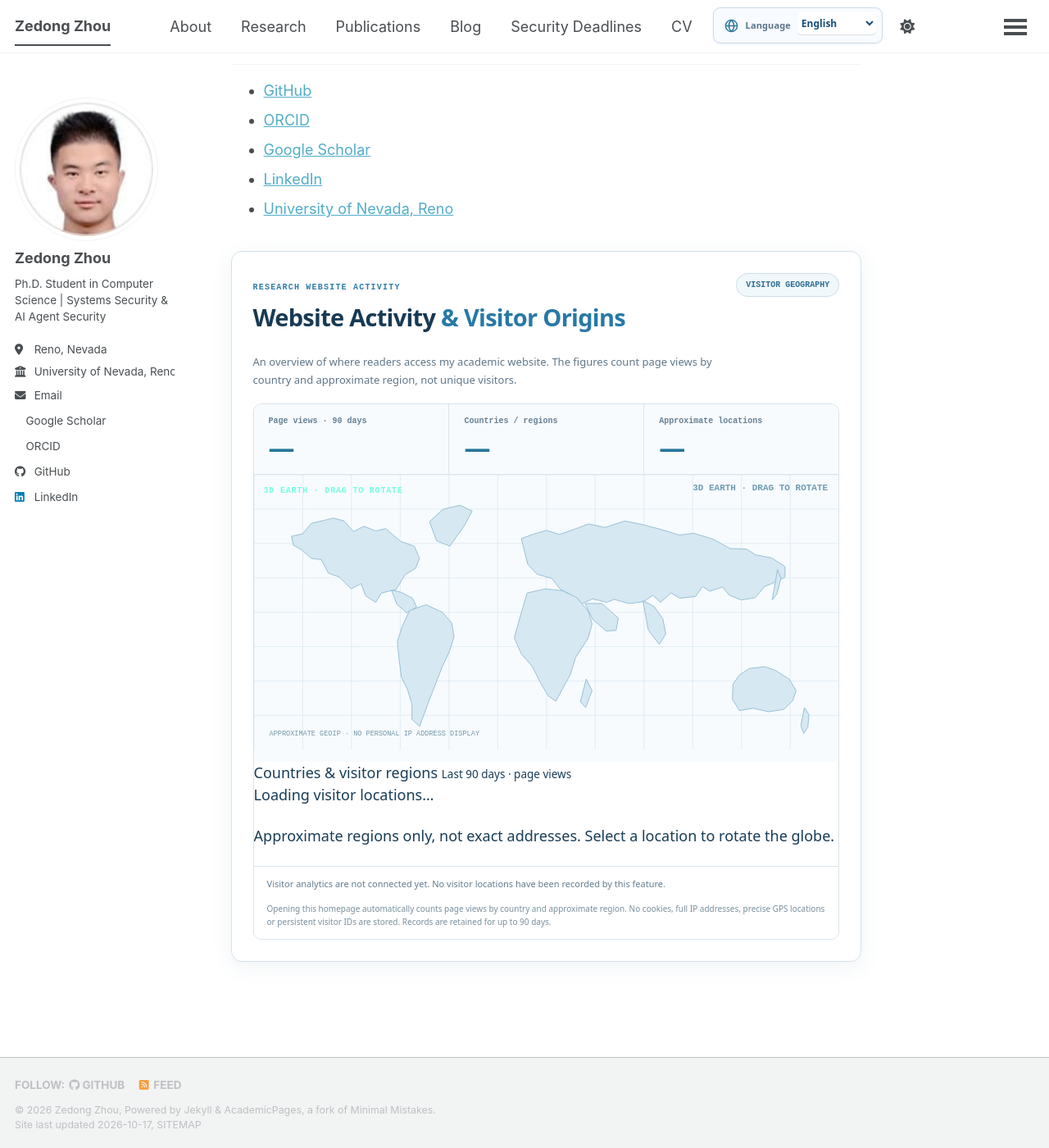
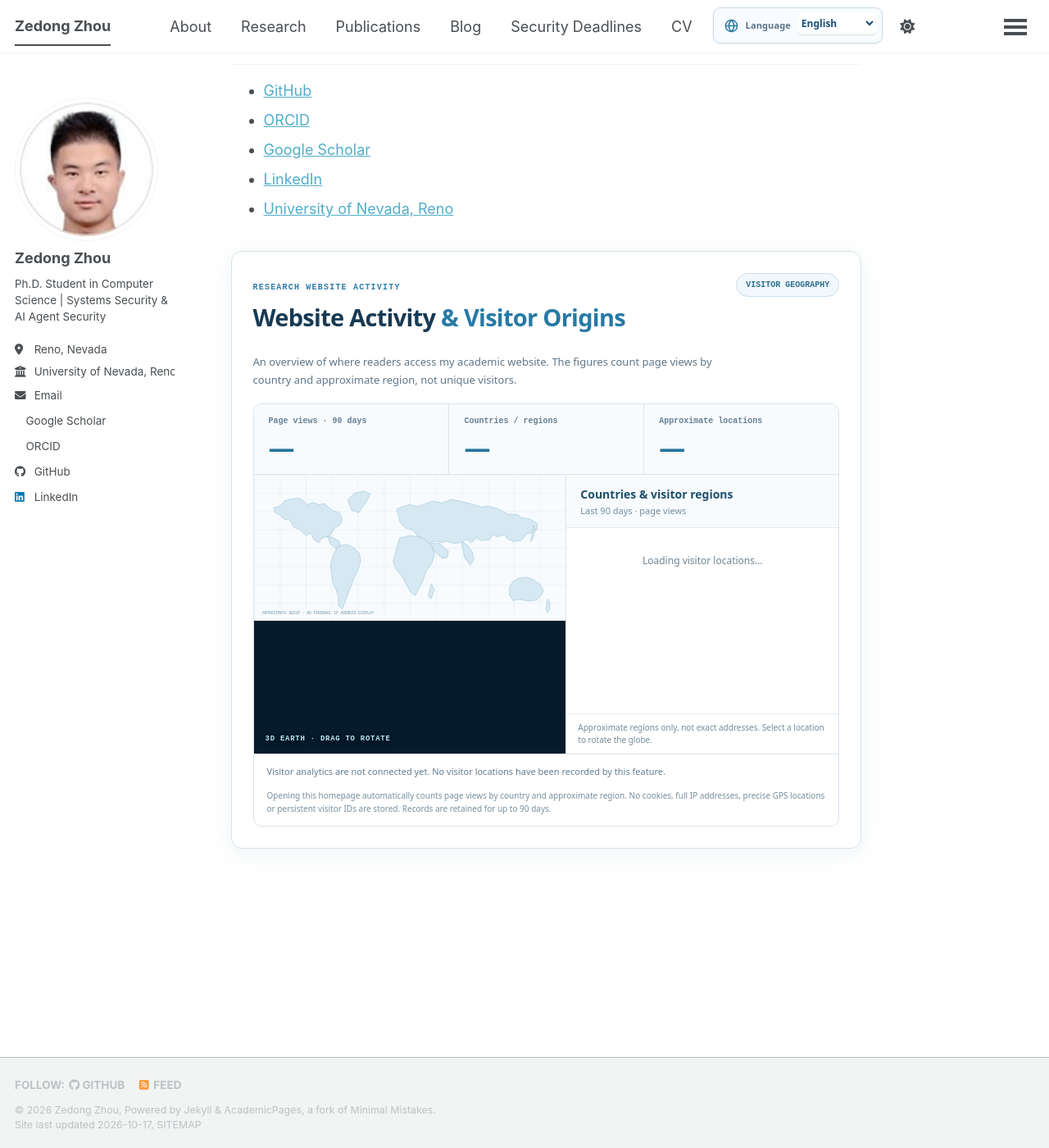
Before and after one commit to 2350082187zhou-ux/2350082187zhou-ux.github.io, a Jekyll site: the page built from _pages/about.md, in a window 1280 px wide and 1400 px high, scrolled down 2379 px. Shown: the whole window at 82% size. Built offline with Jekyll 4.4.1, drawn with Linux system fonts in a browser that asks for light colours; a style sheet for code colours, icons or effects is not loaded.

Commit message:
Style homepage compact 3D globe with scrollable country and region list

```diff
--- a/assets/css/home-academic.css
+++ b/assets/css/home-academic.css
@@ -106,3 +106,86 @@
  .page__content .home-visitor-activity .visitor-geo-stats>div{padding:11px 9px}
  .page__content .home-visitor-activity .visitor-geo-stats strong{font-size:22px}
 }
+
+
+/* Compact two-column homepage visitor globe and accurate geographic listing. */
+.page__content .home-visitor-activity .visitor-geo-split{
+  display:grid;grid-template-columns:minmax(0,1.07fr) minmax(0,.93fr);
+  background:#fff;min-height:320px;
+}
+.page__content .home-visitor-activity .visitor-geo-split .visitor-geo-map{
+  position:relative;min-width:0;background:#061b2c!important;
+  border-right:1px solid #d8e4ec!important;overflow:hidden;
+}
+.page__content .home-visitor-activity .visitor-geo-split .visitor-geo-map [data-geo-map]{
+  width:100%;height:340px;min-height:340px;cursor:grab;background:#061b2c;
+}
+.page__content .home-visitor-activity .visitor-geo-split .visitor-geo-map [data-geo-map]:active{cursor:grabbing}
+.page__content .home-visitor-activity .visitor-geo-split .visitor-geo-map:before{
+  content:"";display:none!important;
+}
+.page__content .home-visitor-activity .visitor-geo-split .visitor-geo-compass{
+  position:absolute;bottom:13px;left:14px;top:auto;right:auto;
+  z-index:2;color:#b9eaf6!important;letter-spacing:.08em;font-size:9px;
+  pointer-events:none;text-shadow:0 1px 6px #001;
+}
+.page__content .home-visitor-activity .visitor-geo-origins{
+  min-width:0;display:flex;flex-direction:column;background:#fff;color:#213d53;
+}
+.page__content .home-visitor-activity .geo-origins-heading{
+  display:flex;flex-direction:column;gap:3px;padding:15px 17px 12px;
+  border-bottom:1px solid #e2ebf1;background:#f8fbfd;
+}
+.page__content .home-visitor-activity .geo-origins-heading>span{
+  color:#1d506e;font:750 14px/1.35 system-ui,sans-serif;
+}
+.page__content .home-visitor-activity .geo-origins-heading small{
+  color:#728da0;font:500 11px/1.4 system-ui,sans-serif;
+}
+.page__content .home-visitor-activity .geo-origins-list{
+  flex:1;overflow-y:auto;max-height:264px;padding:8px 12px 12px;
+  scrollbar-width:thin;scrollbar-color:#b0c7d6 transparent;
+}
+.page__content .home-visitor-activity .geo-origin-country{
+  padding:5px 2px 8px;border-bottom:1px solid #edf1f5;
+}
+.page__content .home-visitor-activity .geo-origin-country-top{
+  display:flex;gap:10px;justify-content:space-between;align-items:center;
+  padding:5px 3px 7px;
+}
+.page__content .home-visitor-activity .geo-origin-country-name{
+  font:700 12px/1.4 system-ui,sans-serif;color:#234a63;overflow-wrap:anywhere;
+}
+.page__content .home-visitor-activity .geo-origin-country-count{
+  color:#166d93;background:#edf7fa;border-radius:9px;padding:3px 8px;
+  flex-shrink:0;font:750 11px/1.4 ui-monospace,monospace;
+}
+.page__content .home-visitor-activity .geo-origin-location{
+  width:100%;display:flex;align-items:center;justify-content:space-between;
+  gap:8px;border:0;border-radius:7px;background:transparent;padding:8px 9px;
+  color:#627f91;font:500 11px/1.35 system-ui,sans-serif;cursor:pointer;
+  text-align:left;transition:background .12s,color .12s;
+}
+.page__content .home-visitor-activity .geo-origin-location:hover,
+.page__content .home-visitor-activity .geo-origin-location:focus-visible{
+  background:#eaf5fa;color:#145c7e;outline:2px solid transparent;
+}
+.page__content .home-visitor-activity .geo-origin-location .geo-region-count{
+  color:#1f7a9a;flex-shrink:0;font-weight:700;
+}
+.page__content .home-visitor-activity .geo-origins-note{
+  padding:9px 14px!important;margin:0!important;border-top:1px solid #e5edf1;
+  color:#758b98!important;font:450 10px/1.5 system-ui,sans-serif!important;
+}
+.page__content .home-visitor-activity .geo-origins-empty{
+  padding:22px 10px!important;margin:0!important;text-align:center;
+  color:#6e8493!important;font:500 12px/1.6 system-ui,sans-serif!important;
+}
+@media(max-width:650px){
+  .page__content .home-visitor-activity .visitor-geo-split{grid-template-columns:1fr}
+  .page__content .home-visitor-activity .visitor-geo-split .visitor-geo-map{border-right:0!important}
+  .page__content .home-visitor-activity .visitor-geo-split .visitor-geo-map [data-geo-map]{
+    height:280px;min-height:280px;
+  }
+  .page__content .home-visitor-activity .geo-origins-list{max-height:250px}
+}
```
